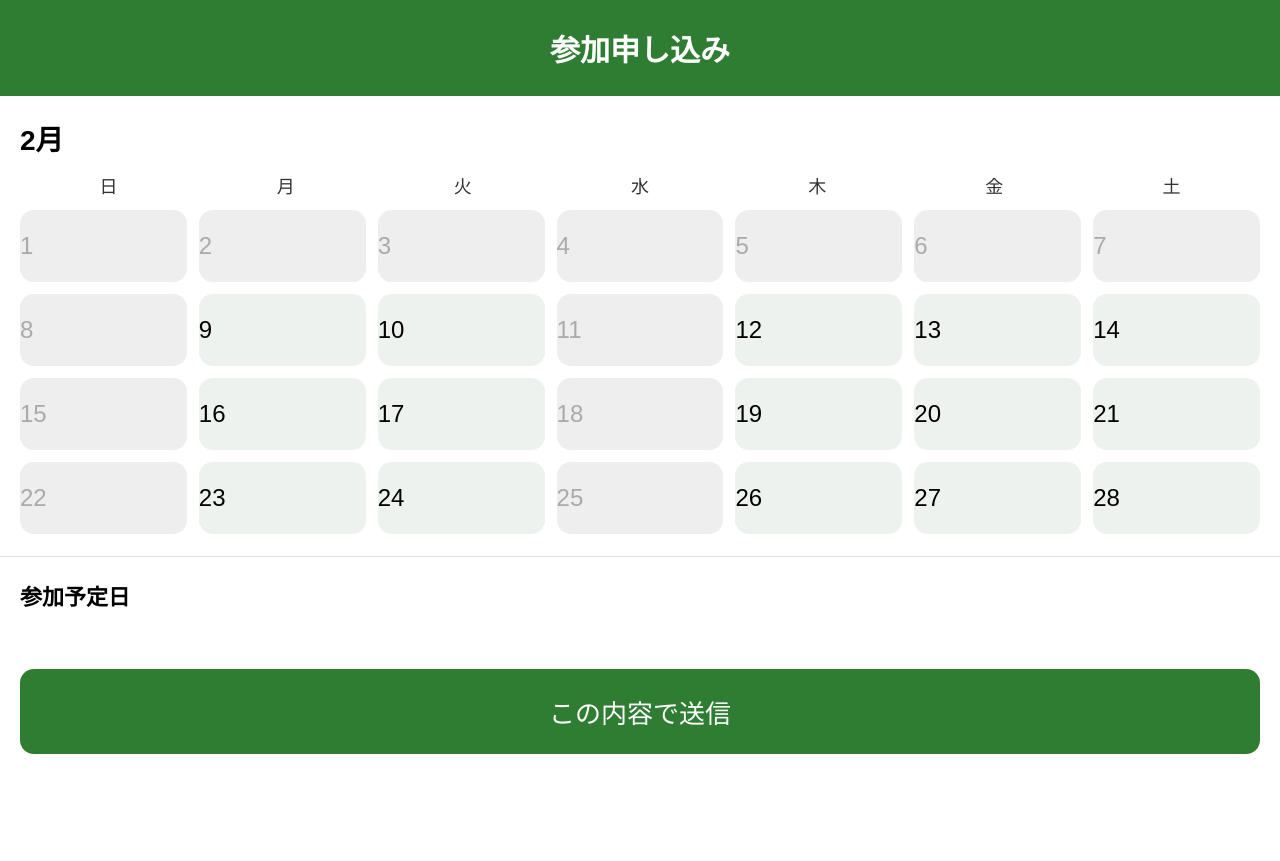
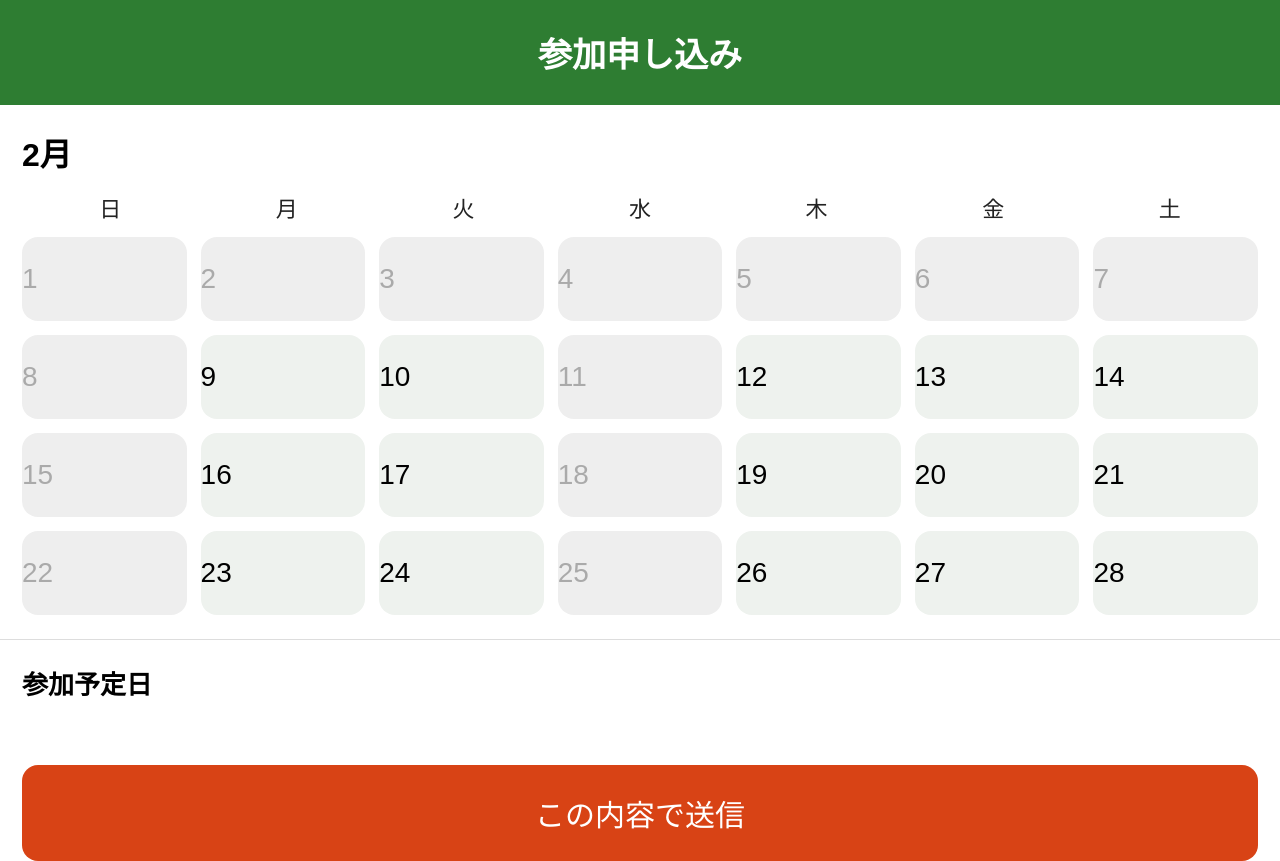
Before and after one commit to ikuuyayah/kenko-mahjong-waiwai, a Flask app: page / in a window 1280 px wide. Before the commit the page ends 754 px from the top, so only its background shows below. Run offline with Flask 3, Linux system fonts and the light colour scheme.

Commit message:
デザイン変更3回目

```diff
--- a/templates/index.html
+++ b/templates/index.html
@@ -18,77 +18,97 @@ body {
   min-height: 100vh;
   background: #fff;
 }
+
+/* タイトル */
 header {
   background: #2e7d32;
   color: #fff;
-  padding: 26px;
+  padding: 28px;
   text-align: center;
-  font-size: 30px;
+  font-size: 34px;   /* さらに拡大 */
   font-weight: bold;
 }
+
 .calendar {
-  padding: 22px 20px;
+  padding: 24px 22px;
 }
+
+/* カレンダーの月 */
 #monthTitle {
-  font-size: 28px;
-  margin-bottom: 14px;
+  font-size: 32px;   /* 拡大 */
+  margin-bottom: 16px;
   font-weight: bold;
 }
+
+/* 曜日 */
 .week {
   display: grid;
   grid-template-columns: repeat(7, 1fr);
   text-align: center;
-  font-size: 18px;
-  color: #333;
+  font-size: 22px;   /* 拡大 */
+  color: #222;
 }
+
 .days {
   display: grid;
   grid-template-columns: repeat(7, 1fr);
-  gap: 12px;
-  margin-top: 12px;
+  gap: 14px;
+  margin-top: 14px;
 }
+
+/* カレンダーの日付 */
 .day {
-  padding: 22px 0;
-  border-radius: 14px;
+  padding: 26px 0;
+  border-radius: 16px;
   background: #eef2ee;
   cursor: pointer;
-  font-size: 24px;
+  font-size: 28px;   /* 拡大 */
 }
+
 .day.disabled {
   background: #eee;
   color: #aaa;
   cursor: not-allowed;
 }
+
+/* 選択した日付の色（変更） */
 .day.selected {
-  background: #2e7d32;
+  background: #1565c0;   /* 青系に変更 */
   color: #fff;
 }
+
 .selected-box {
-  padding: 22px 20px;
+  padding: 24px 22px;
   border-top: 1px solid #ddd;
 }
+
+/* 参加予定日テキスト */
 .selected-box h3 {
-  margin: 0 0 14px 0;
-  font-size: 22px;
+  margin: 0 0 16px 0;
+  font-size: 26px;   /* 拡大 */
 }
+
+/* 参加予定日で選択した日付 */
 .date-tag {
   display: inline-block;
-  background: #e8f5e9;
-  padding: 12px 14px;
-  border-radius: 12px;
+  background: #e3f2fd;
+  padding: 14px 16px;
+  border-radius: 14px;
   margin: 8px;
-  font-size: 22px;
+  font-size: 26px;   /* 拡大 */
 }
+
+/* 送信ボタン（色変更） */
 .btn {
   display: block;
-  margin: 22px 20px 32px 20px;
-  padding: 24px;
+  margin: 24px 22px 36px 22px;
+  padding: 26px;
   text-align: center;
-  background: #2e7d32;
+  background: #d84315;   /* オレンジ系に変更 */
   color: #fff;
-  border-radius: 14px;
+  border-radius: 16px;
   text-decoration: none;
-  font-size: 26px;
+  font-size: 30px;   /* 拡大 */
 }
 </style>
 </head>
```
